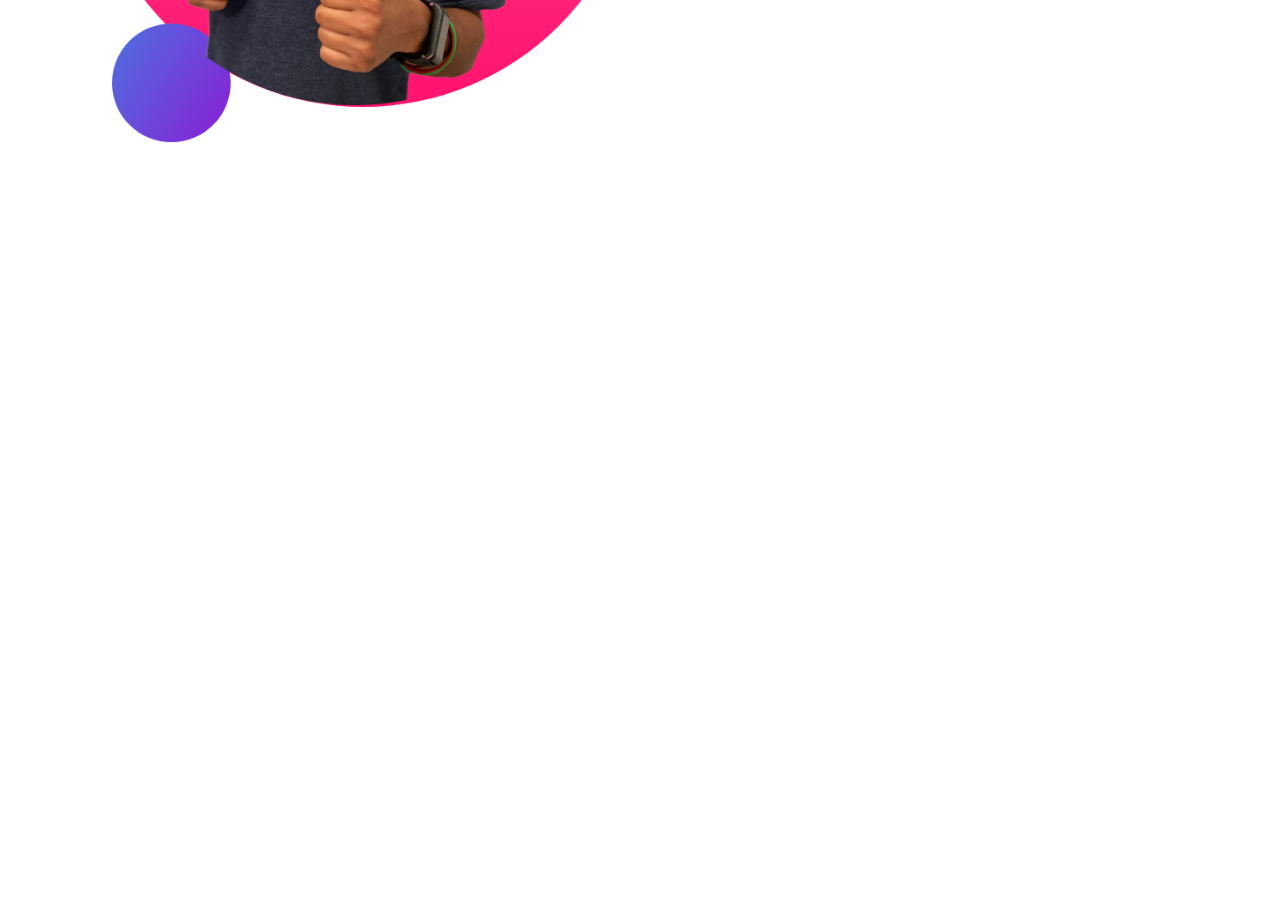
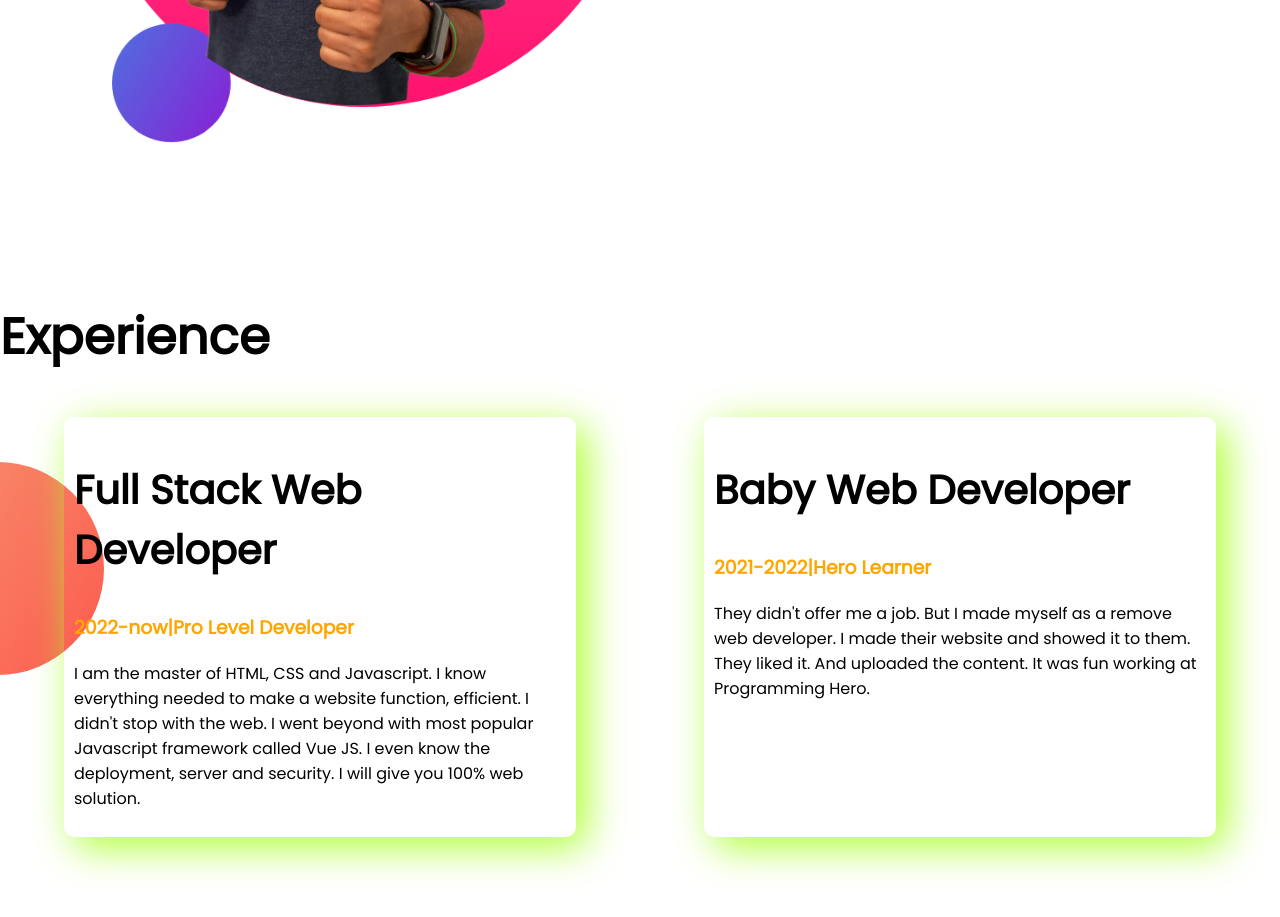
Before and after one commit to AshrafulAlam1995/developer-portfolio1, a plain HTML site: page index.html in a window 1280 px wide. Shown: the part 1214-2131 px from the top of the page. Before the commit the page ends 1514 px from the top, so only its background shows below. Drawn offline with Linux system fonts and the light colour scheme.

Commit message:
experience-area added

```diff
--- a/index.html
+++ b/index.html
@@ -11,7 +11,7 @@
   <link rel="stylesheet" href="style.css">
 </head>
 <body>
-  <section class="top-banner">
+  <section class="top-banner flexible-container">
   <div class="half-width">
   <h1>Welcome To</h1>
   <h1><span class="color-orange">Ashraful Alam</span> World</h1>
@@ -23,7 +23,7 @@
     <img src="images/my-bg.png" alt="">
   </div>
  </section>
- <section class="dream-big">
+ <section class="dream-big flexible-container">
   <div class="half-width">
     <img src="images/jhankar2.png" alt="image here">
   </div>
@@ -37,5 +37,22 @@
 
 
  </section>
+ <section class="experience-area">
+   <h1>Experience</h1>
+   <div class="flexible-container">
+    <div class="experience-item">
+      <h2>Full Stack Web Developer</h2>
+      <h3 class="color-orange">2022-now|Pro Level Developer</h3>
+      <p>I am the master of HTML, CSS and Javascript. I know everything needed to make a website function, efficient. I didn't stop with the web. I went beyond with most popular Javascript framework called Vue JS. I even know the deployment, server and security. I will give you 100% web solution.</p>
+    </div>
+    <div class="experience-item">
+      <h2>Baby Web Developer</h2>
+      <h3 class="color-orange">2021-2022|Hero Learner</h3>
+      <p>They didn't offer me a job. But I made myself as a remove web developer. I made their website and showed it to them. They liked it. And uploaded the content. It was fun working at Programming Hero.</p>
+    </div>
+   </div>
+
+ </section>
+
 </body>
 </html>
--- a/style.css
+++ b/style.css
@@ -5,10 +5,13 @@ body{
 h1{
   font-size: 50px;
 }
+h2{
+  font-size: 40px;
+}
 .color-orange{
   color: orange;
 }
-section{
+.flexible-container{
   display: flex;
   margin-bottom: 150px;
 }
@@ -36,3 +39,16 @@ section{
   background-repeat: no-repeat;
   background-position: right;
 }
+.experience-item{
+  width: 40%;
+  margin-left: 5%;
+  margin-right: 5%;
+  padding: 10px;
+  border-radius: 10px;
+  box-shadow: 10px 10px 40px greenyellow;
+}
+.experience-area{
+  background-image: url(images/exp-bg.png);
+  background-repeat: no-repeat;
+  background-position: left;
+}
```
